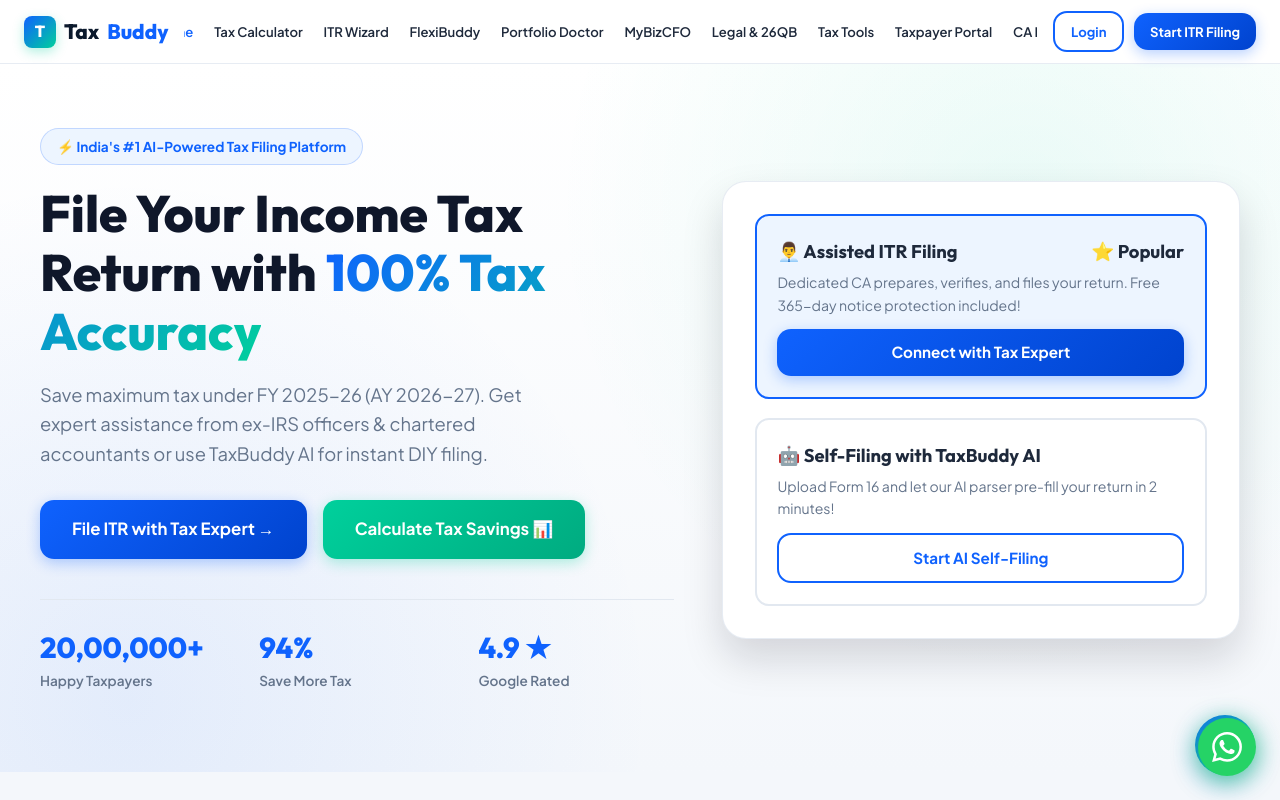
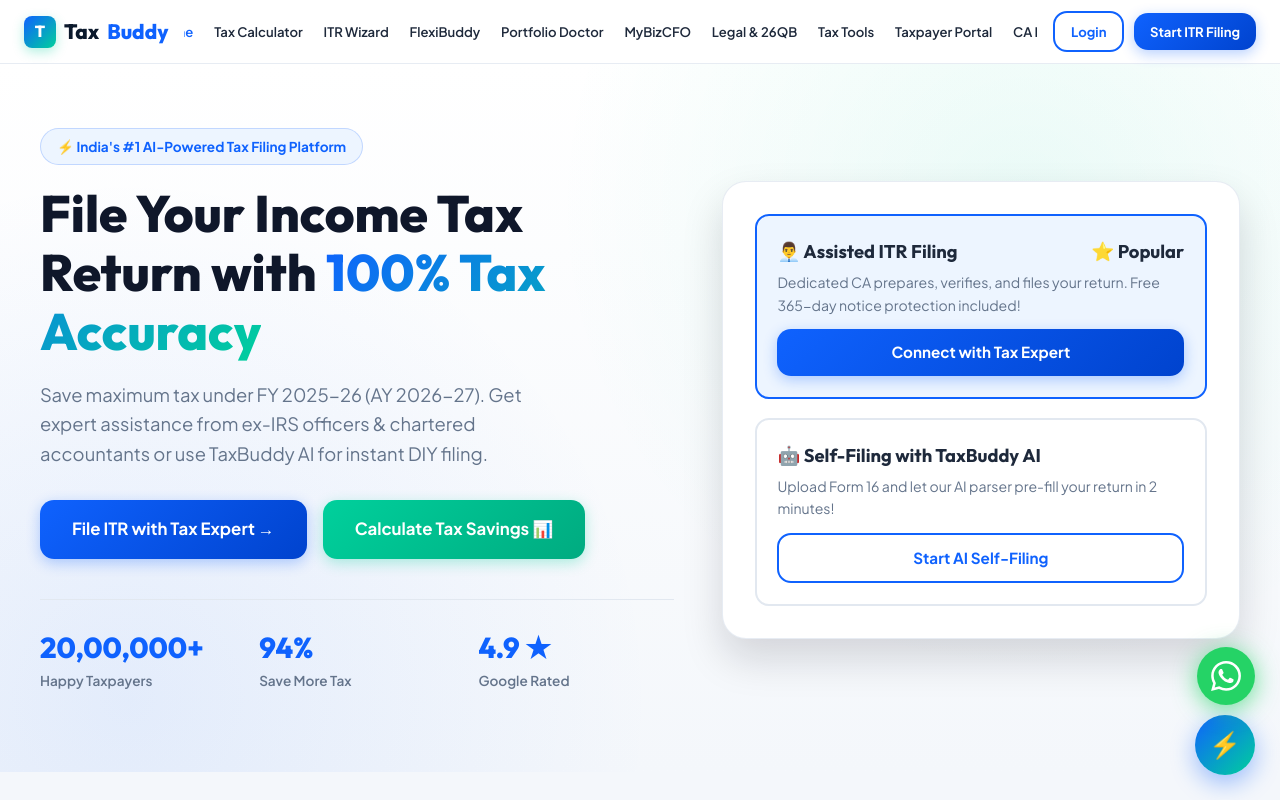
Before and after one commit to sarthak15092003/tax, a website: page public/index.html in a window 1280 px wide. Shown: the top 800 px of the page. Drawn offline with Linux system fonts and the light colour scheme.

Commit message:
Fix: WhatsApp + AI chat button overlap - stack vertically (WA at 95px, AI at 25px)

```diff
--- a/public/css/style.css
+++ b/public/css/style.css
@@ -590,6 +590,14 @@
 .badge-filed { background: #D1FAE5; color: #059669; }
 .badge-notice { background: #FEE2E2; color: #DC2626; }
 
+/* WhatsApp Floating Widget — sits ABOVE the AI chat button */
+#whatsapp-widget {
+  position: fixed !important;
+  bottom: 95px !important;
+  right: 25px !important;
+  z-index: 1001 !important;
+}
+
 /* AI Floating Chatbot Widget */
 .ai-widget-button {
   position: fixed;
--- a/public/index.html
+++ b/public/index.html
@@ -333,7 +333,7 @@
 
   <!-- WhatsApp Floating Chat Widget -->
   <a href="https://wa.me/919321908755?text=Hi%20TaxBuddy%2C%20I%20need%20help%20with%20my%20ITR%20filing" target="_blank" rel="noopener" id="whatsapp-widget"
-    style="position:fixed; bottom:1.5rem; right:1.5rem; width:58px; height:58px; background:#25D366; border-radius:50%; display:flex; align-items:center; justify-content:center; text-decoration:none; box-shadow:0 4px 15px rgba(37,211,102,0.4); z-index:9999; transition:transform 0.2s ease; animation:waPulse 2s infinite;"
+    style="width:58px; height:58px; background:#25D366; border-radius:50%; display:flex; align-items:center; justify-content:center; text-decoration:none; box-shadow:0 4px 15px rgba(37,211,102,0.4); transition:transform 0.2s ease; animation:waPulse 2s infinite;"
     title="Chat on WhatsApp">
     <svg xmlns="http://www.w3.org/2000/svg" width="30" height="30" viewBox="0 0 24 24" fill="white"><path d="M17.472 14.382c-.297-.149-1.758-.867-2.03-.967-.273-.099-.471-.148-.67.15-.197.297-.767.966-.94 1.164-.173.199-.347.223-.644.075-.297-.15-1.255-.463-2.39-1.475-.883-.788-1.48-1.761-1.653-2.059-.173-.297-.018-.458.13-.606.134-.133.298-.347.446-.52.149-.174.198-.298.298-.497.099-.198.05-.371-.025-.52-.075-.149-.669-1.612-.916-2.207-.242-.579-.487-.5-.669-.51-.173-.008-.371-.01-.57-.01-.198 0-.52.074-.792.372-.272.297-1.04 1.016-1.04 2.479 0 1.462 1.065 2.875 1.213 3.074.149.198 2.096 3.2 5.077 4.487.709.306 1.262.489 1.694.625.712.227 1.36.195 1.871.118.571-.085 1.758-.719 2.006-1.413.248-.694.248-1.289.173-1.413-.074-.124-.272-.198-.57-.347m-5.421 7.403h-.004a9.87 9.87 0 01-5.031-1.378l-.361-.214-3.741.982.998-3.648-.235-.374a9.86 9.86 0 01-1.51-5.26c.001-5.45 4.436-9.884 9.888-9.884 2.64 0 5.122 1.03 6.988 2.898a9.825 9.825 0 012.893 6.994c-.003 5.45-4.437 9.884-9.885 9.884m8.413-18.297A11.815 11.815 0 0012.05 0C5.495 0 .16 5.335.157 11.892c0 2.096.547 4.142 1.588 5.945L.057 24l6.305-1.654a11.882 11.882 0 005.683 1.448h.005c6.554 0 11.89-5.335 11.893-11.893a11.821 11.821 0 00-3.48-8.413z"/></svg>
   </a>
```
